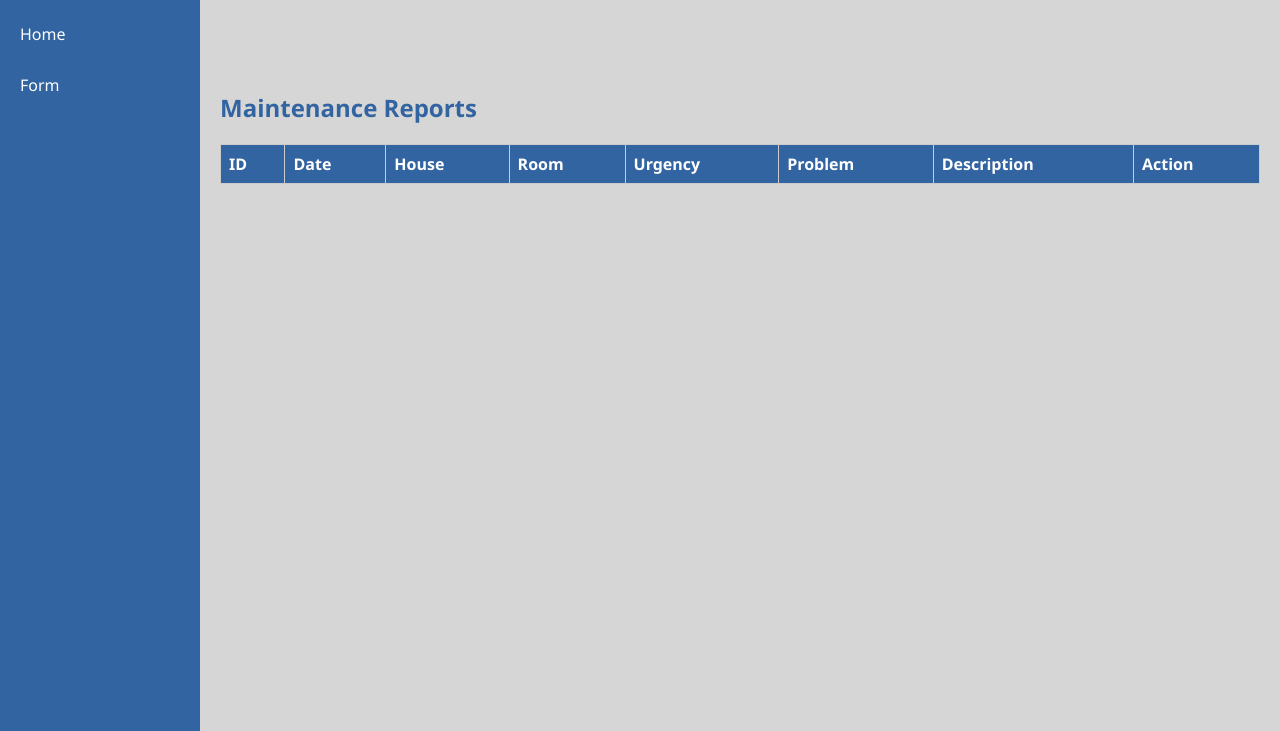
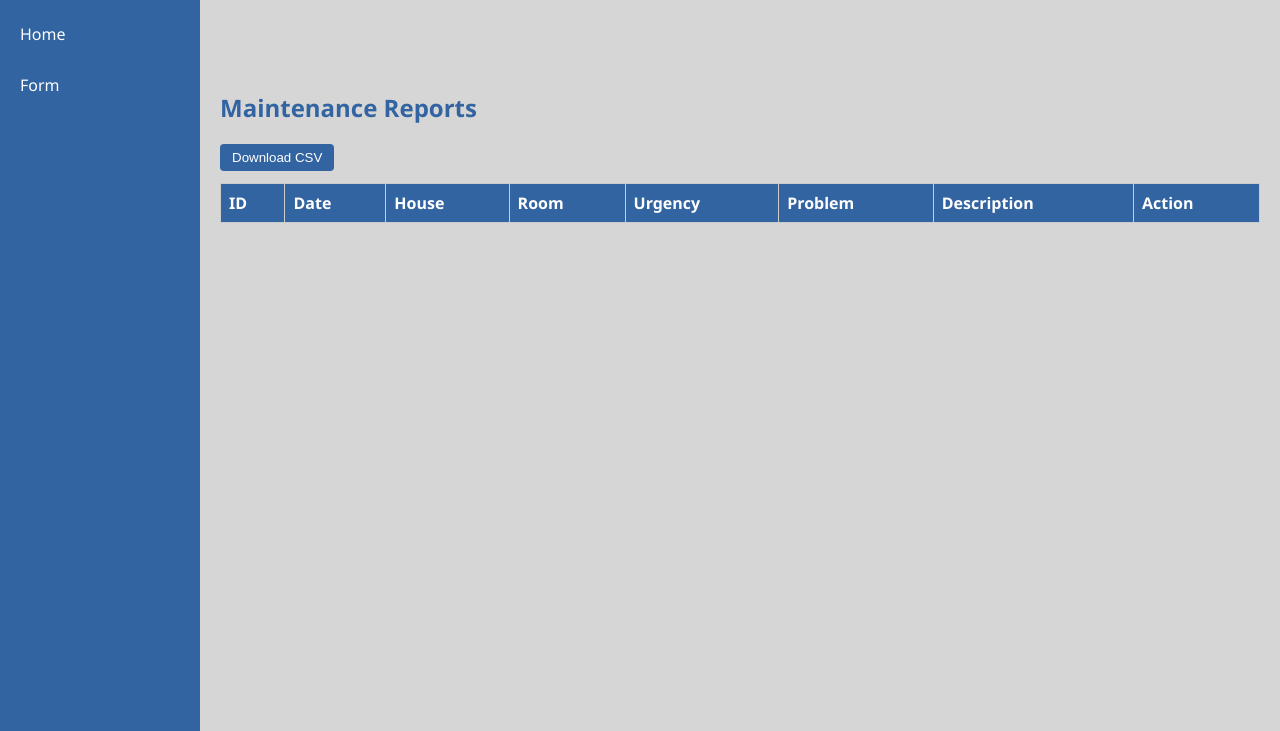
Before and after one commit to Fearful-B15/Engo_Management_Service_BLM, a website: page public/Dashboard.html in a window 1280 px wide. Shown: the part 69-800 px from the top of the page. Drawn offline with Linux system fonts and the light colour scheme; no server answers.

Commit message:
Implement CSV download functionality
Added a button to download maintenance reports as CSV.

```diff
--- a/public/Dashboard.html
+++ b/public/Dashboard.html
@@ -4,6 +4,7 @@
     <meta charset="UTF-8">
     <title>Dashboard</title>
     <meta name="viewport" content="width=device-width, initial-scale=1.0">
+
     <style>
         body {
             font-family: 'Segoe UI', Tahoma, Geneva, Verdana, sans-serif;
@@ -23,15 +24,18 @@
             padding: 0 20px;
             box-shadow: 0 2px 4px rgba(0,0,0,0.2);
         }
+
         .top-nav h1 {
             margin: 0;
             font-size: 24px;
         }
+
         .top-nav a {
             color: white;
             text-decoration: none;
             font-weight: bold;
         }
+
         .menu-toggle {
             display: none;
             font-size: 24px;
@@ -48,6 +52,7 @@
             padding-top: 20px;
             transition: transform 0.3s ease;
         }
+
         .side-nav a {
             display: block;
             color: white;
@@ -55,6 +60,7 @@
             text-decoration: none;
             margin-bottom: 5px;
         }
+
         .side-nav a:hover {
             background: #ffffff;
             color: #000;
@@ -76,18 +82,29 @@
             border-collapse: collapse;
             background: #fff;
         }
+
         th, td {
             border: 1px solid #ccc;
             padding: 8px;
             text-align: left;
         }
+
         th {
             background: #3264A1;
             color: white;
         }
+
         button {
-            padding: 5px 10px;
+            padding: 6px 12px;
             cursor: pointer;
+            border: none;
+            background: #3264A1;
+            color: white;
+            border-radius: 4px;
+        }
+
+        button:hover {
+            background: #254c7d;
         }
 
         /* Responsive */
@@ -96,12 +113,15 @@
                 transform: translateX(-220px);
                 z-index: 10;
             }
+
             .side-nav.active {
                 transform: translateX(0);
             }
+
             .main-content {
                 margin-left: 0;
             }
+
             .menu-toggle {
                 display: block;
                 color: white;
@@ -109,6 +129,7 @@
         }
     </style>
 </head>
+
 <body>
 
     <!-- Top Navigation -->
@@ -127,11 +148,22 @@
     <!-- Main Content -->
     <div class="main-content">
         <h2>Maintenance Reports</h2>
+
+        <button onclick="downloadCSV()" style="margin-bottom: 12px;">
+            Download CSV
+        </button>
+
         <table>
             <thead>
                 <tr>
-                    <th>ID</th><th>Date</th><th>House</th><th>Room</th>
-                    <th>Urgency</th><th>Problem</th><th>Description</th><th>Action</th>
+                    <th>ID</th>
+                    <th>Date</th>
+                    <th>House</th>
+                    <th>Room</th>
+                    <th>Urgency</th>
+                    <th>Problem</th>
+                    <th>Description</th>
+                    <th>Action</th>
                 </tr>
             </thead>
             <tbody id="reportTable"></tbody>
@@ -159,8 +191,13 @@
                                 <td>${r.urgency}</td>
                                 <td>${r.problem}</td>
                                 <td>${r.description}</td>
-                            <td><button onclick="resolveReport('${r.id}')">Resolve</button></td>
-                        </tr>`;
+                                <td>
+                                    <button onclick="resolveReport('${r.id}')">
+                                        Resolve
+                                    </button>
+                                </td>
+                            </tr>
+                        `;
                     });
                     document.getElementById("reportTable").innerHTML = rows;
                 });
@@ -177,9 +214,33 @@
             .then(() => loadReports());
         }
 
-        // Logout function (just redirect to login page)
+        // Download CSV file
+        function downloadCSV() {
+            fetch("/reports")
+                .then(res => res.json())
+                .then(data => {
+                    let csv = "ID,Date,House,Room,Urgency,Problem,Description\n";
+
+                    data.forEach(r => {
+                        csv += `"${r.id}","${r.date}","${r.house}","${r.room}","${r.urgency}","${r.problem}","${r.description}"\n`;
+                    });
+
+                    const blob = new Blob([csv], { type: "text/csv" });
+                    const url = window.URL.createObjectURL(blob);
+
+                    const a = document.createElement("a");
+                    a.href = url;
+                    a.download = "maintenance_reports.csv";
+                    document.body.appendChild(a);
+                    a.click();
+
+                    document.body.removeChild(a);
+                    window.URL.revokeObjectURL(url);
+                });
+        }
+
+        // Logout
         function logout() {
-            // In a real app, you’d clear a token/session here
             window.location.href = "index.html";
         }
 
```
Lines whose indentation alone changed are shown as unchanged.
